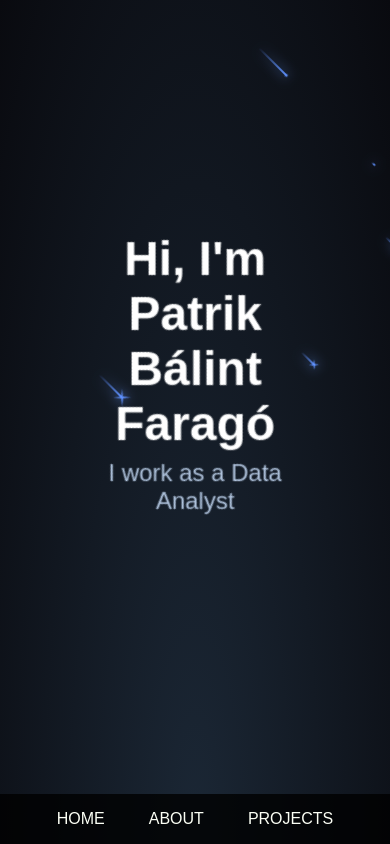
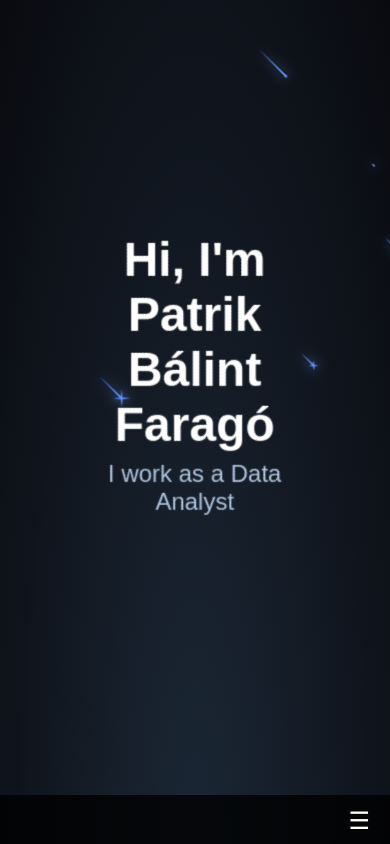
Before and after one commit to Faragou/React-portfolio, a React (Create React App) app in the folder updated-portfolio/: page / in a window 390 px wide. Built offline with nearby package versions, Linux system fonts and the light colour scheme.

Commit message:
Finishing up responsivity

```diff
--- a/updated-portfolio/src/components/About.scss
+++ b/updated-portfolio/src/components/About.scss
@@ -1,37 +1,58 @@
 .about-section {
-  height: 70vh;
   width: 100%;
   margin-bottom: 40px;
-  padding: 3rem;
+  padding: 2rem;
   color: #fff;
-  background-color: linear-gradient(-45deg, rgba(0, 0, 255, 0), rgba(95, 145, 255, 1), rgba(0, 0, 255, 0));; // Optional: Set a different background color to distinguish it
+  background-color: linear-gradient(-45deg, rgba(0, 0, 255, 0), rgba(95, 145, 255, 1), rgba(0, 0, 255, 0));
+
+  // Increase bottom margin for mobile to separate from the next section
+  @media (max-width: 576px) {
+    margin-bottom: 60px;
+  }
 
   .about-title {
-    font-size: 2.5rem;
+    font-size: 2rem;
     margin-bottom: 1rem;
     text-align: center;
+
+    @media (min-width: 768px) {
+      font-size: 2.5rem;
+    }
   }
 
   .about-subtitle {
-    font-size: 2rem;
+    font-size: 1.5rem;
     margin-bottom: 1.5rem;
     text-align: center;
+
+    @media (min-width: 768px) {
+      font-size: 2rem;
+    }
   }
 
   .about-description {
+    font-size: 1rem;
+    max-width: 600px;
+    margin: 0 auto 1rem;
+    line-height: 1.4;
+    text-align: center;
+
+    @media (min-width: 768px) {
       font-size: 1.25rem;
       max-width: 800px;
-    margin: 0 auto 1rem;
       line-height: 1.5;
-    text-align: center;
+    }
   }
 
   .about-interests {
-    font-size: 1.5rem;
+    font-size: 1.25rem;
     color: #b0c4de;
     text-align: center;
+
+    @media (min-width: 768px) {
+      font-size: 1.5rem;
     }
-
+  }
 
   .typewriter {
     font-weight: bold;
@@ -41,8 +62,6 @@
     animation: blink 0.7s infinite step-end;
   }
 }
-
-
 
 @keyframes blink {
   50% {
@@ -66,24 +85,38 @@
 .spotify-iframe-container {
   display: flex;
   justify-content: center;
+  overflow: hidden;
+  margin-top: 10px;
+  transition: max-height 0.5s ease-out;
 
-  margin-top: 10px;
-  max-height: 0;
+  // Increase bottom margin on mobile for spacing
+  margin-bottom: 20px;
 
+  &.show {
+    max-height: 352px; // Ensure enough height for iframe when expanded
   }
-.spotify-description
-{
+}
+
+.spotify-description,
+.spotify-section {
+  font-size: 1rem;
+  max-width: 600px;
+  margin: 0 auto 1rem;
+  line-height: 1.4;
+  text-align: center;
+
+  @media (min-width: 768px) {
     font-size: 1.25rem;
     max-width: 800px;
-  margin: 0 auto 1rem;
     line-height: 1.5;
+  }
+}
+
+.spotify-section {
+  padding-top: 50px; // Reduce padding to avoid overflow on small screens
   text-align: center;
+
+  @media (min-width: 768px) {
+    padding-top: 200px;
   }
-.spotify-section {
-  padding-top: 200px;
-  font-size: 1.25rem;
-  max-width: 800px;
-  margin: 0 auto 1rem;
-  line-height: 1.5;
-  text-align: center;
 }
--- a/updated-portfolio/src/components/Navbar.jsx
+++ b/updated-portfolio/src/components/Navbar.jsx
@@ -1,8 +1,9 @@
-import React, { forwardRef, useEffect, useRef } from 'react';
+import React, { forwardRef, useEffect, useRef, useState } from 'react';
 import { useSticky } from './StickyContext';
 import './Navbar.scss';
 
 const Navbar = forwardRef(() => {
+  const [isOpen, setIsOpen] = useState(false); // State for mobile menu
   const navbarRef = useRef(null);
    const spacerRef = useRef(null);
   const { isSticky } = useSticky();
@@ -26,11 +27,14 @@ const Navbar = forwardRef(() => {
       }
     };
   }, [setIsSticky]);
-
+ const toggleMenu = () => setIsOpen(!isOpen);
   return (
     <>
     <div ref={spacerRef} className="navbar-spacer"></div>
-    <nav ref={navbarRef} id="topNav" className={`navbar ${isSticky ? 'sticky' : ''}`}>
+    <nav ref={navbarRef} id="topNav" className={`navbar ${isSticky ? 'sticky' : ''} ${isOpen ? 'open' : ''}`}>
+     <div className="menu-toggle" onClick={toggleMenu}>
+          ☰ {/* Hamburger icon */}
+      </div>
       <ul>
         <li><a href="#home">Home</a></li>
         <li><a href="#about">About</a></li>
--- a/updated-portfolio/src/components/Navbar.scss
+++ b/updated-portfolio/src/components/Navbar.scss
@@ -9,6 +9,9 @@
   text-align: center;
   padding: 5px 0;
   transition: box-shadow 0.5s ease;
+  display: flex;
+  align-items: center;
+  justify-content: center;
 
   &.sticky {
     position: fixed;
@@ -17,23 +20,64 @@
   }
 
   ul {
+    display: flex;
     margin: 0;
     padding: 0;
     list-style: none;
+
+    @media (max-width: 768px) {
+      flex-direction: column;
+      position: absolute;
+      top: 50px;
+      right: 0;
+      background: black;
+      width: 100%;
+      display: none; // Initially hide on mobile for a dropdown effect
+    }
   }
 
   li {
     display: inline-block;
     text-transform: uppercase;
+    margin: 0 15px;
+
+    @media (max-width: 768px) {
+      margin: 10px 0;
+      text-align: center;
+    }
   }
 
   a {
     text-decoration: none;
     color: #fcfff5;
-    padding: 22px;
+    padding: 10px 15px; // Adjust padding for mobile
+
+    @media (max-width: 768px) {
+      padding: 15px;
+    }
   }
 
   a:hover {
     background: #193449;
   }
 }
+
+/* Responsive Menu Toggle */
+.menu-toggle {
+  display: none;
+  font-size: 24px;
+  color: #fcfff5;
+  cursor: pointer;
+
+  @media (max-width: 768px) {
+    display: block;
+    position: absolute;
+    top: 12px;
+    right: 20px;
+  }
+}
+
+/* Show mobile menu on toggle */
+.navbar.open ul {
+  display: flex; // Show the dropdown menu on mobile when toggled
+}
--- a/updated-portfolio/src/components/ProjectCard.scss
+++ b/updated-portfolio/src/components/ProjectCard.scss
@@ -29,11 +29,17 @@
   .project-title {
     font-size: 1.25rem;
     margin-bottom: 10px;
+    @media (max-width: 576px) {
+      font-size: 1.1rem;
+    }
   }
 
   .project-description {
     font-size: 1rem;
     color: #9b9a9a;
+     @media (max-width: 576px) {
+      font-size: 0.9rem;
+    }
   }
   .project-image {
     width: 100%;
--- a/updated-portfolio/src/components/Projects.scss
+++ b/updated-portfolio/src/components/Projects.scss
@@ -1,12 +1,30 @@
 .projects-section {
   padding: 100px 40px;
+  padding-bottom: 140px;
   text-align: center;
+
+  @media (min-width: 768px) {
+    padding: 100px 40px;
+    padding-bottom: 140px;
+  }
+
+  @media (min-width: 1200px) {
+    padding: 120px 60px;
+  }
 }
 
 .section-title {
   font-size: 2rem;
   margin-bottom: 20px;
   color: white;
+
+   @media (min-width: 768px) {
+    font-size: 2rem;
+  }
+
+  @media (min-width: 1200px) {
+    font-size: 2.5rem;
+  }
 }
 
 .projects-grid {
@@ -15,4 +33,8 @@
   gap: 20px;
   max-width: 1200px;
   margin: 0 auto;
+
+  @media (max-width: 576px) {
+    grid-template-columns: 1fr;
+  }
 }
```
Lines whose indentation alone changed are shown as unchanged.
